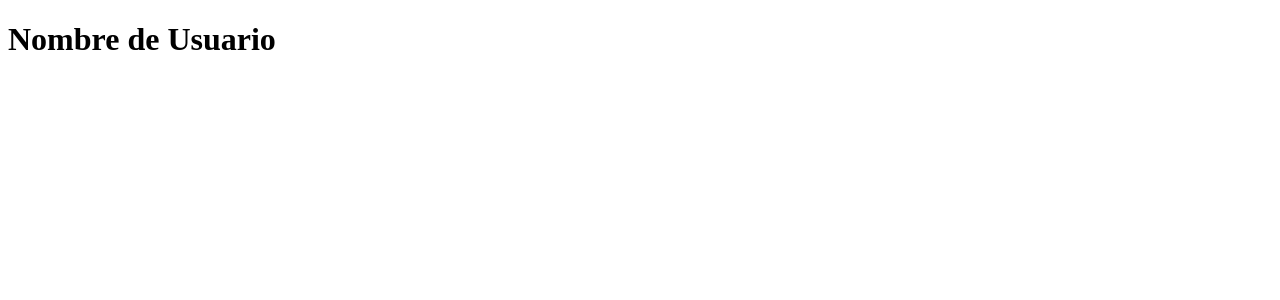
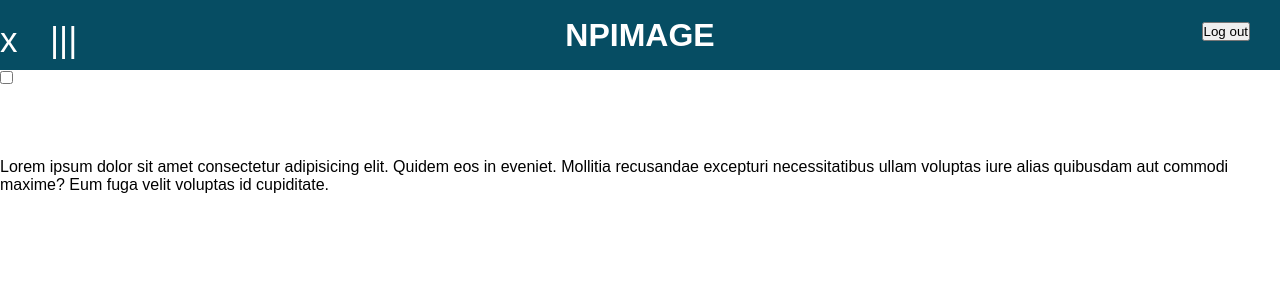
Before and after one commit to jjime260/Myfirstpage, a Flask app: template Templates/usuario.html in a window 1280 px wide. Shown: the top 300 px of the page. Run offline with Flask 2, Linux system fonts and the light colour scheme; the template is opened without the code that fills it, so the values that code supplies are empty.

Commit message:
pantalla de usuario con opciones

```diff
--- a/Templates/usuario.html
+++ b/Templates/usuario.html
@@ -5,12 +5,33 @@
     <meta charset="UTF-8">
     <meta http-equiv="X-UA-Compatible" content="IE=edge">
     <meta name="viewport" content="width=device-width, initial-scale=1.0">
-    <title>Npimage</title>
+    <title>MyNpimage</title>
+    <link rel="stylesheet" href="{{ url_for('static', filename= 'usuario.css')}}">
 </head>
 <body>
-    <h1>Nombre de Usuario</h1>
-    <div class="">
+    <div class="header">
+        <h1>NPIMAGE</h1>
+    </div>
+    <input type="checkbox" name="" id="chk">
+    <label for="chk" class="show-btn">|||</label>
+    <label for="chk" class="hide-btn">x</label>
 
+    <div class="content">
+        <p>
+            Lorem ipsum dolor sit amet consectetur adipisicing elit. Quidem eos in eveniet. Mollitia recusandae excepturi necessitatibus ullam voluptas iure alias quibusdam aut commodi maxime? Eum fuga velit voluptas id cupiditate.
+        </p>
+    </div>
+    <div class="sidebar">
+        <ul>
+            <li><a href="#"><span>Home</span></a></li>
+            <li><a href="#"><span>My profile</span></a></li>
+            <li><a href="#"><span>Search</span></a></li>
+            <li><a href="#"><span>Settings</span></a></li>
+            <li><a href="#"><span>About</span></a></li>
+        </ul>
+    </div>
+    <div class="logout">
+        <input type="submit" value="Log out">
     </div>
 
 </body>
--- a/app.py
+++ b/app.py
@@ -1,19 +1,98 @@
 #Ambiente virtual
 #Direccionamiento de paginas
-from flask import Flask, render_template
+from flask import Flask, render_template, request, session, redirect
+import sqlite3
+import hashlib
+import os
 
 app=Flask(__name__)
+app.secret_key=os.urandom(15)
 
+#Api general
 @app.route("/", methods=["get"])
 def home():
     return render_template("index.html")
 
-@app.route("/usuario/registro", methods=["get"])
-def register():
+@app.route("/usuario/registro", methods=["post"])
+def registro():
     return render_template("registro.html")
 
+@app.route("/login", methods=["post"])
+def login():
+    error=[]
+    # Captura los datos enviados
+    username = request.form["txtUsername"]
+    password = request.form["txtPassword"]
+
+    # Validaciones
+    if not username or not password:
+        error.append("Username and password are required")
+
+    clave= hashlib.sha256(password.encode())
+    pwd = clave.hexdigest()
+
+    with sqlite3.connect("page.db") as con:
+        con.row_factory = sqlite3.Row
+        cur = con.cursor()
+
+        cur.execute("SELECT * FROM registro2022 WHERE username = ? AND password = ?",[username, pwd])
+        row =cur.fetchone()
+        if row:
+            session["usuario"] = row["username"]
+            return redirect("usuario")
+
+        else:
+            error = "Usuario o password no existe"
+
+    return render_template("index.html", error=error)
+
+@app.route("/usuario")
+def usuario():
+    if "usuario" in session:
+        return render_template("usuario.html")
+
 @app.route("/usuario", methods=["post"])
-def usuario():
-    return render_template("usuario.html")
+def register():
+    #Captura los datos del usuario
+    nombre= request.form["txtNombre"]
+    username=request.form["txtUsername"]
+    password=request.form["txtPassword"]
+    confirm= request.form["txtConfirm"]
+    #Validacion de contraseña
+    if (password != confirm ):
+        return render_template ("registro.html")
+    #Aplica la funcion hash(haslib) al password
+    clave= hashlib.sha256(password.encode())
+    #Convierte el password a hexadecimal tipo string
+    pwd = clave.hexdigest()
+    #Se conecta a la BD
+    with sqlite3.connect("page.db") as con:
+        cur = con.cursor()
+        #Consultar si ya existe el usuario
+        if siExiste(username):
+            return "Username already in use"
+        #Crea el nuevo usuario
+        cur.execute("INSERT INTO registro2022 (nombre,username,password) VALUES (?,?,?)",[nombre,username,pwd])
+        con.commit()
+        return render_template("usuario.html")
+
+
+
+def siExiste(username):
+    #se conecta a la BD
+    with sqlite3.connect("page.db") as con:
+        cur = con.cursor()
+        #consultar si ya existe el usuario
+        cur.execute("SELECT username from registro2022 WHERE username=?",[username])
+        if cur.fetchone():
+            return True
+
+    return False
+
+@app.route("/logout")
+def logout():
+    session.pop("usuario",None)
+    return redirect("/")
+
 
 app.run(debug=True)
--- /dev/null
+++ b/static/usuario.css
@@ -0,0 +1,103 @@
+*{
+    padding: 0;
+    margin: 0;
+    box-sizing: border-box;
+    font-family: Arial, Helvetica, sans-serif;
+}
+
+.header{
+    width: 100%;
+    height: 70px;
+    background-color: #064d63;
+    display:flex;
+    justify-content: center;
+    align-items: center;
+}
+
+.header h1{
+    line-height: 70px;
+    color: white;
+}
+
+.logout{
+    font-size: 18px;
+    position: fixed;
+    top: 20px;
+    right: 30px;
+
+}
+
+.content{
+    width: 100%;
+    margin-top: 70px;
+    float: right;
+    transition: 0.7s;
+}
+
+.sidebar{
+    width: 20%;
+    height: 100%;
+    position: fixed;
+    top: 70px;
+    background-color: #064d35;
+    left: -100%;
+    transition: 0.7s;
+}
+
+.sidebar ul{
+
+    list-style: none;
+}
+.sidebar ul li{
+    border-bottom: 2px solid whitesmoke;
+}
+
+.sidebar ul li a{
+    display: block;
+    text-decoration: none;
+    color: black;
+    font-size: 20px;
+    padding: 15px 25px;
+    transition: 0.4s;
+}
+
+.sidebar ul li a:hover{
+
+    border-left: 8px solid white;
+}
+
+.show-btn,
+.hide-btn{
+    font-size: 35px;
+    color: white;
+    position: fixed;
+    top: 20px;
+    left: 50px;
+}
+
+.hide-btn{
+    left: 0;
+}
+
+#chk:checked ~ .sidebar{
+    left: 0;
+}
+
+#chk:checked ~ .show-btn{
+    opacity: 0;
+}
+
+#chk:checked ~ .hide-btn{
+    opacity: 1;
+}
+
+#chk:checked ~ .content{
+    width: 80%;
+}
+
+@media (max-width: 768px){
+    .sidebar{
+    width: 100px;
+    text-align: center;
+    }
+}
```
Also changed, not shown: Templates/index.html (+4 -4 lines), Templates/registro.html (+5 -5 lines), page.db (added).
